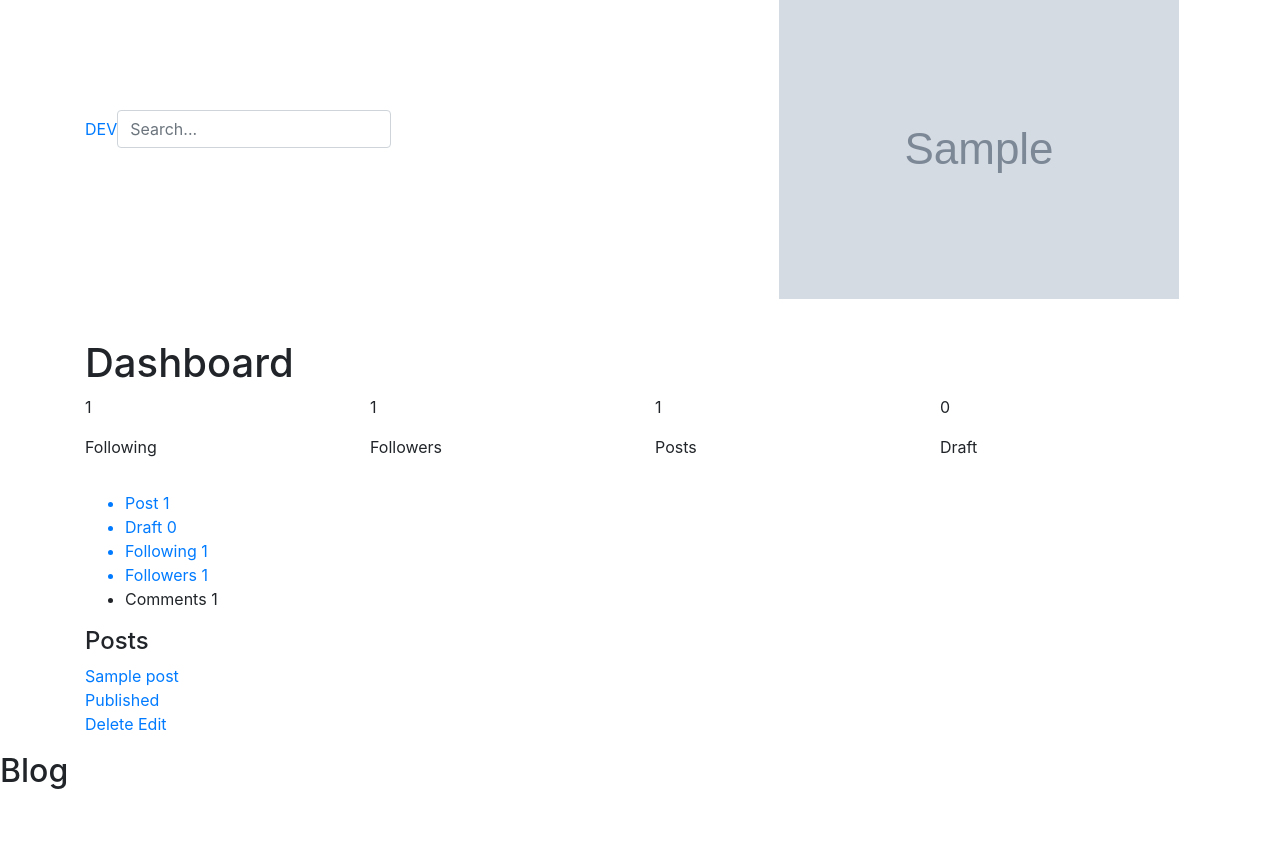
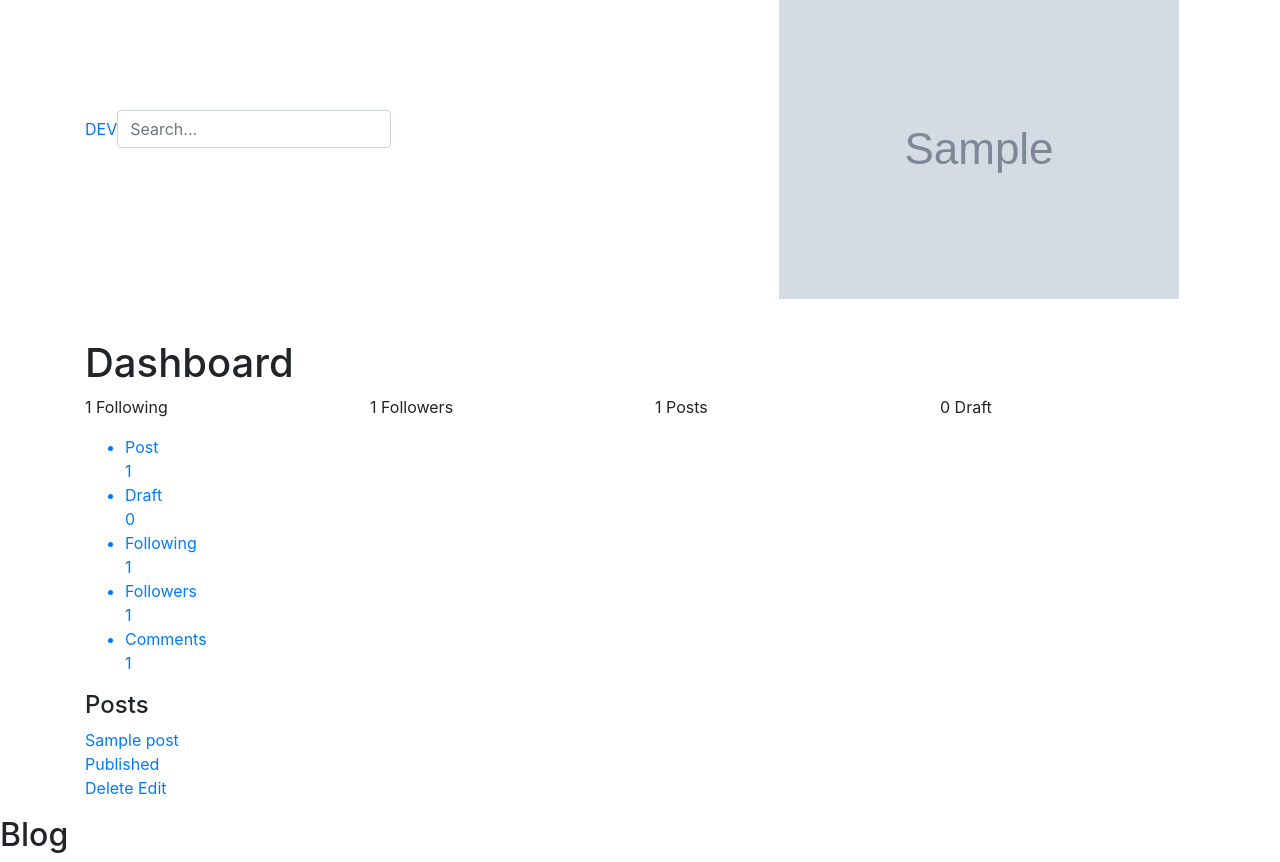
Before and after one commit to cadiente-jomel/blog_site, a Django app: page /dashboard/ in a window 1280 px wide. Shown: the part 57-919 px from the top of the page. Before the commit the page ends 846 px from the top, so only its background shows below. Run offline with Django 3.2, Linux system fonts and the light colour scheme; a user stored in the database is signed in; tables that the repository leaves empty hold one stand-in row (values such as "Sample post"); grey boxes marked "Sample" are stand-in pictures; some libraries are stand-ins or nearby versions.

Commit message:
Fixed dashboard UI arrangement

```diff
--- a/core/templates/core/dashboard.html
+++ b/core/templates/core/dashboard.html
@@ -1,28 +1,28 @@
 {% extends 'core/base.html' %} {% block content %}
 <div class="container min-h pt-4">
     <h1>Dashboard</h1>
-    <div class="row row-cols-2  row-cols-md-4">
+    <div class="dashboard-main row row-cols-2  row-cols-md-4">
         <div class="col mb-3">
             <div class="post-list-container b-shadow">
                 <div>
-                    <p>{{ following_count }}</p>
-                    <p>Following</p>
+                    <span class="main-following-count">{{ following_count }}</span>
+                    <span>Following</span>
                 </div>
             </div>
         </div>
         <div class="col mb-3">
             <div class="post-list-container b-shadow">
                 <div>
-                    <p>{{ followers_count }}</p>
-                    <p>Followers</p>
+                    <span>{{ followers_count }}</span>
+                    <span>Followers</span>
                 </div>
             </div>
         </div>
         <div class="col mb-3">
             <div class="post-list-container b-shadow">
                 <div>
-                    <p>{{ posts.count }}</p>
-                    <p>Posts</p>
+                    <span>{{ posts.count }}</span>
+                    <span>Posts</span>
                 </div>
             </div>
         </div>
@@ -30,8 +30,8 @@
         <div class="col mb-3">
             <div class="post-list-container b-shadow">
                 <div>
-                    <p>{{ draft_count }}</p>
-                    <p class="text-nowrap">Draft</p>
+                    <span>{{ draft_count }}</span>
+                    <span class="text-nowrap">Draft</span>
                 </div>
             </div>
         </div>
@@ -42,32 +42,36 @@
         <div class="dashboard-category">
             <div class="category-container">
                 <ul class="parent-list">
-                    <a class="category-btn " href="{% url 'dashboard-data' 'Post' %}">
-                    <li class="children-list selected-toggle">
+                    <a class="category-btn children-list selected-toggle" href="{% url 'dashboard-data' 'Post' %}">
+                    <li class="">
                             Post
-                            <span class="data-count" >{{ posts.count }}</span>
                         </li>
+                        <span class="data-count" >{{ posts.count }}</span>
                     </a>
-                    <a class="category-btn " href="{% url 'dashboard-data' 'Draft' %}">
+                    <a class="category-btn children-list" href="{% url 'dashboard-data' 'Draft' %}">
                     <li class="children-list">
                             Draft
-                            <span class="data-count" >{{draft_count}}</span>
                         </li>
+                        <span class="data-count" >{{draft_count}}</span>
                     </a>
-                    <a class="category-btn " href="{% url 'dashboard-data' 'Following' %}">
+                    <a class="category-btn children-list" href="{% url 'dashboard-data' 'Following' %}">
                     <li class="children-list">
                             Following
-                            <span class="data-count" >{{ following_count }}</span>
                         </li>
+                        <span class="data-count following-count" >{{ following_count }}</span>
                     </a>
-                    <a class="category-btn " href="{% url 'dashboard-data' 'Followers' %}">
+                    <a class="category-btn children-list" href="{% url 'dashboard-data' 'Followers' %}">
                     <li class="children-list">
                             Followers
-                            <span class="data-count" >{{ followers_count }}</span>
                         </li>
+                        <span class="data-count" >{{ followers_count }}</span>
                         </a>
-                    <li class="children-list">Comments
-                        <span class="data-count" >1</span></li>
+                        <a class="category-btn children-list" href="{% url 'dashboard-data' 'Followers' %}">
+                            <li class="children-list">
+                                    Comments
+                                </li>
+                                <span class="data-count" >1</span>
+                                </a>
                 </ul>
             </div>
         </div>
```
